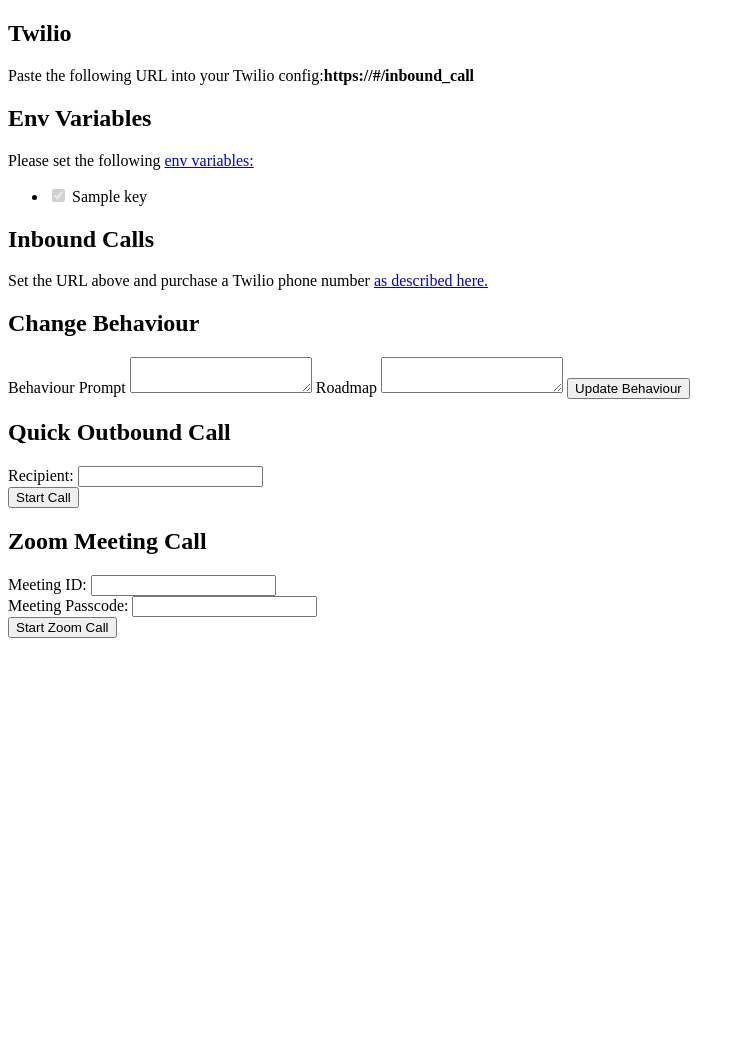
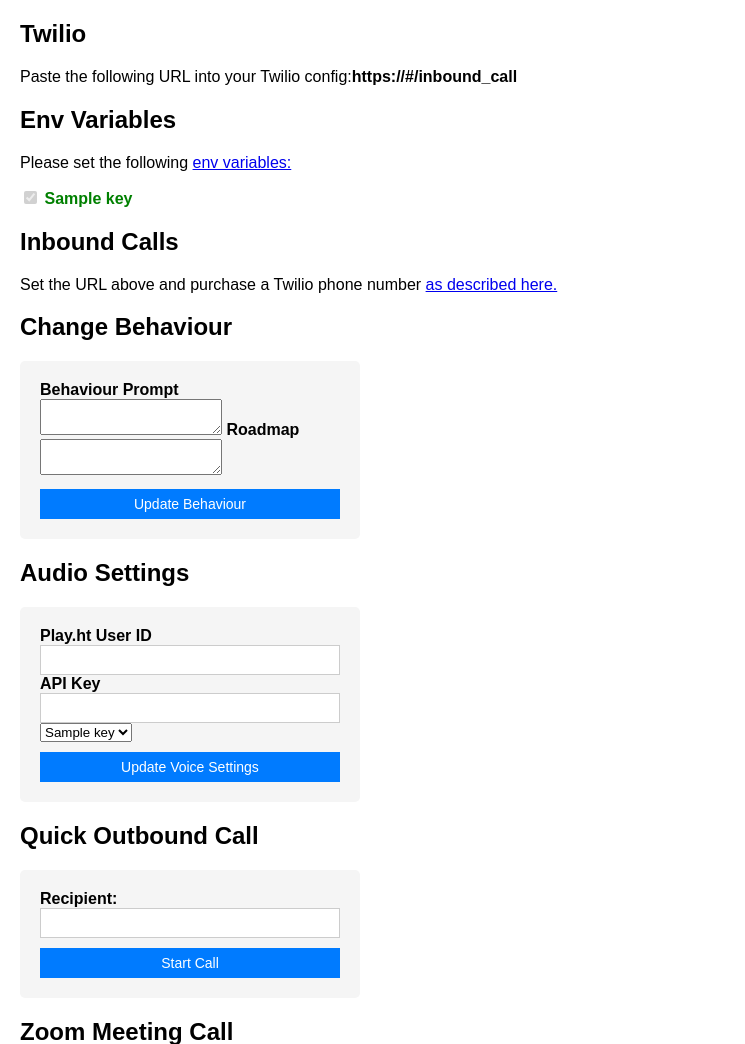
Before and after one commit to anjaney-parasar/VoiceRepl, a FastAPI app: template templates/index.html in a window 1280 px wide. Shown: the top 1044 px of the page, without its empty margins (0-745 px from the left). Before the commit the page ends 638 px from the top, so only its background shows below. Run offline with FastAPI, Linux system fonts and the light colour scheme; the template is opened without the code that fills it: most values are stand-ins (such as "Sample title", 1, 10 or a date in 2020); parts of the project's set-up code (start-up, migrations or seed data) failed here and were passed over.

Commit message:
front end complete

```diff
--- a/main.py
+++ b/main.py
@@ -5,6 +5,15 @@ from fastapi.staticfiles import StaticFiles
 from fastapi.middleware.cors import CORSMiddleware
 import uvicorn
 import sys
+
+VOICE_AVATARS = {
+    "Default": "s3://voice-cloning-zero-shot/daab7575-42c8-48f1-b01c-ee4e3281fba7/original/manifest.json",
+    "Delilah": "s3://voice-cloning-zero-shot/1afba232-fae0-4b69-9675-7f1aac69349f/delilahsaad/manifest.json",
+    "Benton": "s3://voice-cloning-zero-shot/b41d1a8c-2c99-4403-8262-5808bc67c3e0/bentonsaad/manifest.json",
+    "Navya": "s3://voice-cloning-zero-shot/e5df2eb3-5153-40fa-9f6e-6e27bbb7a38e/original/manifest.json",
+    "Adolfo": "s3://voice-cloning-zero-shot/d82d246c-148b-457f-9668-37b789520891/adolfosaad/manifest.json"
+    # Add more voice avatars as needed
+}
 
 from vocode.logging import configure_pretty_logging
 from events_manager import EventsManager
@@ -22,6 +31,9 @@ from vocode.streaming.telephony.server.base import TwilioInboundCallConfig, Tele
 from vocode.streaming.synthesizer.play_ht_synthesizer_v2 import PlayHtSynthesizerConfig
 
 from speller_agent import SpellerAgentFactory, SpellerAgentConfig
+
+from config import BASE_URL
+
 
 import os
 from memory_config import config_manager
@@ -56,8 +68,7 @@ logger.setLevel(logging.DEBUG)
 
 # We need a base URL for Twilio to talk to:
 # If you're self-hosting and have an open IP/domain, set it here or in your env.
-BASE_URL = os.getenv("BASE_URL")
-print(BASE_URL)
+
 
 
 # If neither of the above are true, we need a tunnel.
@@ -152,6 +163,7 @@ async def root(request: Request):
   return templates.TemplateResponse("index.html", {
     "request": request,
     "env_vars": env_vars,
+    "avatars":VOICE_AVATARS
   })
 
 
@@ -169,15 +181,19 @@ async def change_behaviour(
 
 @app.post("/update_play_ht_config")
 async def update_play_ht_config(
-    api_key: str = Form(...),
-    user_id: str = Form(...),
-    voice_id: str = Form(...)
+    apiKey: str = Form(...),
+    userId: str = Form(...),
+    avatar: str = Form(...)
 ):
     global SYNTH_CONFIG
+    print("avatar is ", avatar)
+    print("type of voice id ", type(avatar))
+    print("user id is ", userId)
+    print("apiKey is ", apiKey)
     SYNTH_CONFIG = PlayHtSynthesizerConfig.from_telephone_output_device(
-        api_key=api_key,
-        user_id=user_id,
-        voice_id=voice_id,
+        api_key=apiKey,
+        user_id=userId,
+        voice_id=avatar,
     )
     return {"status": "success"}
 
@@ -201,7 +217,7 @@ async def api_start_outbound_zoom(
 
 
 
-def run_fastapi(port=8000):
-    uvicorn.run(app, host="127.0.0.1", port=port)
+# def run_fastapi(port=8000):
+#     uvicorn.run(app, host="127.0.0.1", port=port)
 
 # uvicorn.run(app, host="0.0.0.0", port=3000)
--- a/static/script.js
+++ b/static/script.js
@@ -2,24 +2,64 @@ const outboundCallForm = document.getElementById("outboundCallForm");
 const zoomCallForm = document.getElementById("zoomCallForm");
 const messageContainer = document.getElementById("messageContainer");
 const changeBehaviour = document.getElementById("changeBehaviour");
-
+const voiceSettings=document.getElementById("audioSettings");
 
 function showMessage(type, text) {
     messageContainer.innerHTML = `<div class="message ${type}">${text}</div>`;
 }
 
+voiceSettings.addEventListener('submit', async (event) => {
+  console.log("Request submitted to update the audio settings");
+  event.preventDefault();
+  const userId=document.getElementById("playHTUserId").value;
+  const apiKey=document.getElementById("playHTApiKey").value;
+  const avatar=document.getElementById("avatar").value;
+  console.log(`avatar id is ${avatar}`)
+  console.log(`Got id ${userId}`);
+  console.log(`Got api key ${apiKey}`);
+  const playHTconfigURL=`https://${BASE_URL}/update_play_ht_config`;
+
+  const formData = new FormData();
+  formData.append('userId',userId);
+  formData.append('apiKey',apiKey);
+  formData.append('avatar',avatar);
+
+  const response = await fetch(playHTconfigURL, {
+    method: "POST",
+    body: formData  // Send as FormData
+  });
+
+  const result = await response.json();
+  console.log(result);
+  if (!result.status || result.status !== "success") {
+    showMessage("error", result.detail);
+  } else {
+    showMessage("success", "Audio Settings updated successfully!");
+  }
+})
+
+
+
+
+
 changeBehaviour.addEventListener('submit', async (event) => {
   console.log("Request submitted for changing behaviour");
   event.preventDefault();
-  const systemPrompt=document.getElementById("Behaviour").value;
-  const content=document.getElementById("Content").value;
-    const changeBehaviourURL="https://{{env_vars.BASE_URL}}/change_behaviour";
-    const response = await fetch(changeBehaviourURL , {
+  const systemPrompt = document.getElementById("Behaviour").value;
+  const content = document.getElementById("Content").value;
+  console.log(`value of system prompt ${systemPrompt}`);
+  console.log(`value of content ${content}`);
+  const changeBehaviourURL = `https://${BASE_URL}/change_behaviour`;
+
+  const formData = new FormData();
+  formData.append('systemPrompt', systemPrompt);
+  formData.append('content', content);
+
+  const response = await fetch(changeBehaviourURL, {
     method: "POST",
-        headers:{"Content-Type":"application/x-www-form-urlencoded"},
-        body: { "systemPrompt":systemPrompt,
-                "content":content }
+    body: formData  // Send as FormData
   });
+
   const result = await response.json();
   console.log(result);
   if (!result.status || result.status !== "success") {
@@ -27,15 +67,13 @@ changeBehaviour.addEventListener('submit', async (event) => {
   } else {
     showMessage("success", "Behaviour Changed successfully!");
   }
-
-}
-)
+});
 
 outboundCallForm.addEventListener("submit", async (event) => {
   console.log("TEST")
   event.preventDefault();
   const recipient = document.getElementById("recipient").value;
-  const outboundCallURL = "https://{{env_vars.BASE_URL}}/start_outbound_call";
+  const outboundCallURL = `https://${BASE_URL}/start_outbound_call`;
     const response = await fetch(outboundCallURL, {
         method: "POST",
         headers: {"Content-Type": "application/x-www-form-urlencoded"},
@@ -54,7 +92,7 @@ zoomCallForm.addEventListener("submit", async (event) => {
       event.preventDefault();
       const meetingId = document.getElementById("meetingId").value;
       const meetingPassword = document.getElementById("meetingPassword").value;
-    const outboundCallURL = "https://{{env_vars.BASE_URL}}/start_outbound_zoom";
+    const outboundCallURL = `https://${BASE_URL}/start_outbound_zoom`;
       const response = await fetch(outboundCallURL, {
           method: "POST",
           headers: {"Content-Type": "application/x-www-form-urlencoded"},
--- a/streamlit_app.py
+++ b/streamlit_app.py
@@ -2,7 +2,7 @@ import streamlit as st
 import requests
 import os
 from dotenv import load_dotenv
-from main import run_fastapi
+# from main import run_fastapi
 from server_manager import ServerManager
 from roadmap import prompt, roadmap
 import multiprocessing
@@ -28,7 +28,6 @@ def get_server_manager():
 def update_behaviour():
     st.session_state['system_prompt']=st.session_state['system_prompt_input']
     st.session_state['content']=st.session_state['content_input']
-
 
 def main():
     st.title("Visa Solution Advisor")
--- a/templates/index.html
+++ b/templates/index.html
@@ -5,6 +5,7 @@
   <meta http-equiv="X-UA-Compatible" content="IE=edge">
   <meta name="viewport" content="width=device-width, initial-scale=1.0">
   <meta http-equiv="Content-Security-Policy" content="upgrade-insecure-requests">
+  <link rel="stylesheet" href="{{ url_for('static', path='/styles.css') }}">
   <title>Env Variables Check</title>
 </head>
 <body>
@@ -35,6 +36,22 @@
     </form>
 
 
+    <h2>Audio Settings</h2>
+    <form id="audioSettings", class="call-form">
+      <label for="playHTUserId" >Play.ht User ID</label>
+      <input type="text" id="playHTUserId" name="playHTUserId" >
+      <label for="playHTApiKey" >API Key</label>
+      <input type="text" name="playHTApiKey" id="playHTApiKey" >
+      <select name="avatar" id="avatar">
+      {% for key, value in avatars.items() %}
+      <option value="{{value}}">{{key}}</option>
+      {% endfor %}
+    </select>
+      <br>
+      <input type="submit" value="Update Voice Settings">
+    </form>
+
+
   <h2>Quick Outbound Call</h2>
     <form id="outboundCallForm", class="call-form">
         <label for="recipient">Recipient:</label>
@@ -55,5 +72,8 @@
     </form>
     <div id="messageContainer"></div>
 </body>
+<script>
+  const BASE_URL = "{{ env_vars.BASE_URL }}";
+</script>
 <script src="{{ url_for('static', path='script.js') }}"></script>
 </html>
```
Also changed, not shown: config.py (added, +13 -0 lines). Lines whose indentation alone changed are shown as unchanged.
